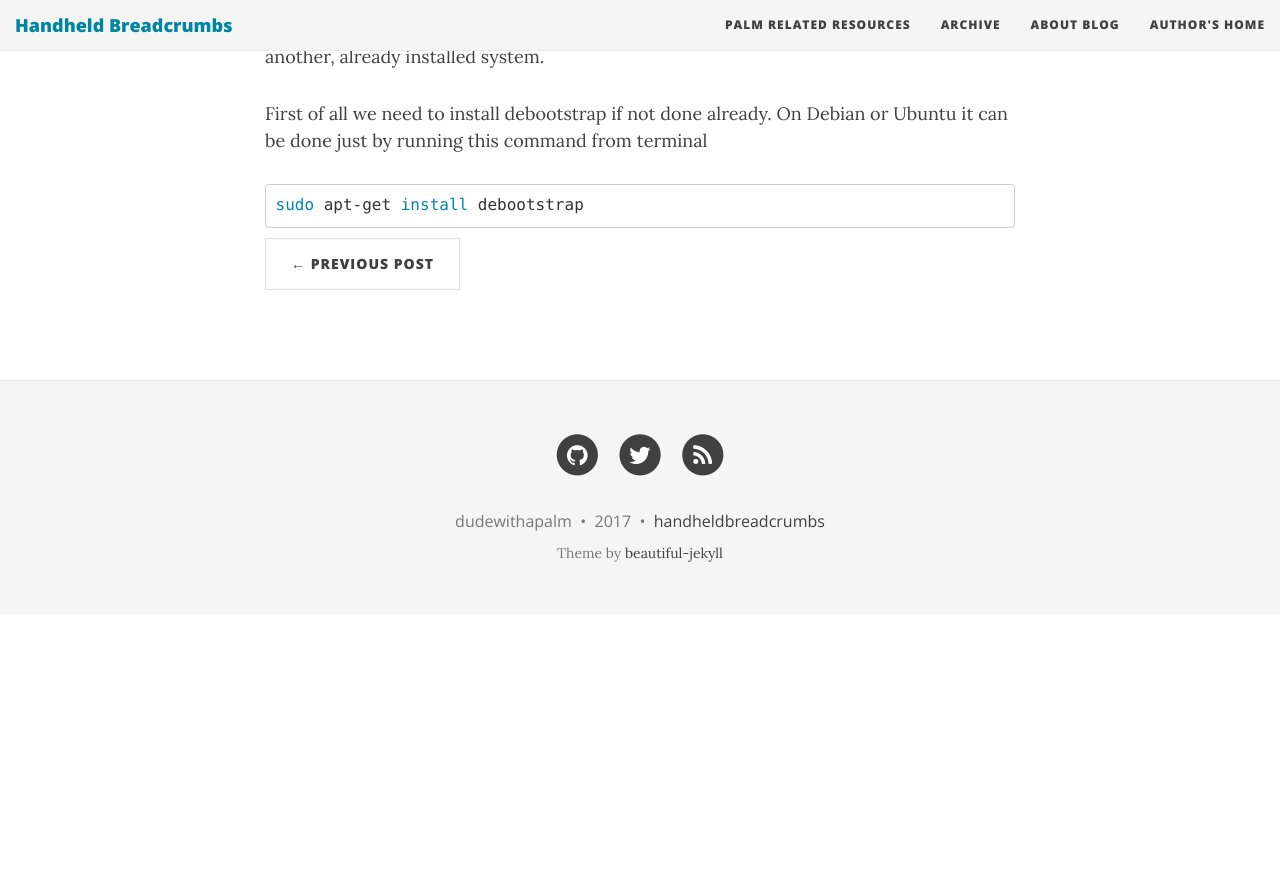
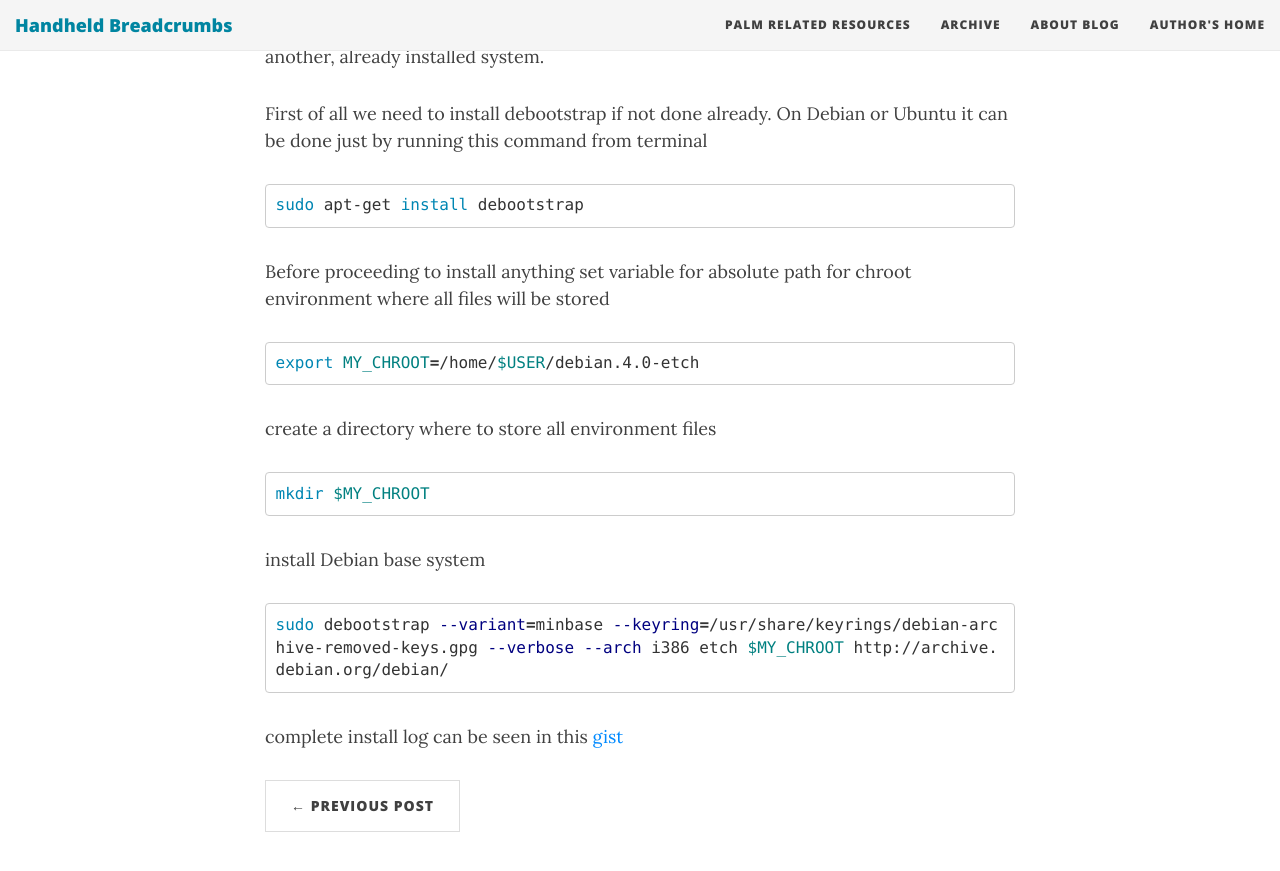
Before and after one commit to handheldbreadcrumbs/handheldbreadcrumbs.github.io, a Jekyll site: the page built from _posts/2017-05-11-build-pose.markdown, in a window 1280 px wide and 900 px high, scrolled down 664 px. Shown: the top 871 px of the window. Built offline with Jekyll 4.4.1, drawn with Linux system fonts in a browser that asks for light colours; nearby versions of some CDN libraries; comment, search, counter and statistics services are not loaded; before the commit the page ends 1278 px from its top, so only the background shows below that.

Commit message:
latest progress

```diff
--- a/_posts/2017-05-11-build-pose.markdown
+++ b/_posts/2017-05-11-build-pose.markdown
@@ -12,3 +12,17 @@ Software building process will happen inside chroot environment created with [De
 First of all we need to install debootstrap if not done already. On Debian or Ubuntu it can be done just by running this command from terminal {% highlight bash %}
 sudo apt-get install debootstrap
 {% endhighlight %}
+
+Before proceeding to install anything set variable for absolute path for chroot environment where all files will be stored
+{% highlight bash %}
+export MY_CHROOT=/home/$USER/debian.4.0-etch
+{% endhighlight %}
+create a directory where to store all environment files
+{% highlight bash %}
+mkdir $MY_CHROOT
+{% endhighlight %}
+install Debian base system
+{% highlight bash %}
+sudo debootstrap --variant=minbase --keyring=/usr/share/keyrings/debian-archive-removed-keys.gpg --verbose --arch i386 etch $MY_CHROOT http://archive.debian.org/debian/
+{% endhighlight %}
+complete install log can be seen in this [gist](https://gist.github.com/handheldbreadcrumbs/af702fabc6f0c4407b059648faa2e5ee#file-debian-base-install-log){:target="_blank"}
```
